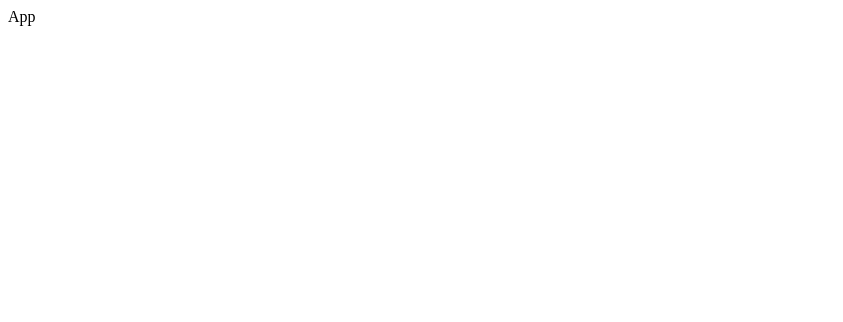
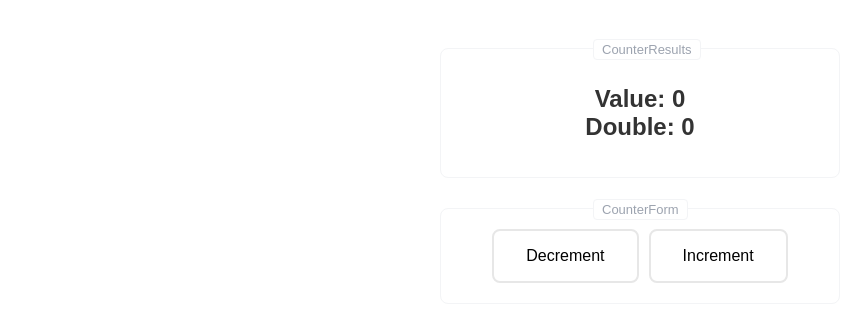
Before and after one commit to shopot/mobx-context-example, a React (Vite) app: page / in a window 1280 px wide. Shown: the top 322 px of the page, without its empty margins (0-843 px from the left). Built offline with nearby package versions, Linux system fonts and the light colour scheme.

Commit message:
feat: implement counter app

```diff
--- a/src/app/app.tsx
+++ b/src/app/app.tsx
@@ -1,5 +1,12 @@
 import { JSX } from 'react';
 
+import { AppProvider } from '@/providers/app-provider';
+import { Counter } from '@/features/counter';
+
 export const App = (): JSX.Element => {
-  return <div>App</div>;
+  return (
+    <AppProvider>
+      <Counter />
+    </AppProvider>
+  );
 };
--- a/src/features/counter/components/counter-form.tsx
+++ b/src/features/counter/components/counter-form.tsx
@@ -0,0 +1,20 @@
+import { JSX } from 'react';
+
+import { useCounterStore } from '../stores/counter-store';
+
+export const CounterForm = (): JSX.Element => {
+  const { decrement, increment } = useCounterStore();
+
+  console.log('<CounterForm />');
+
+  return (
+    <div className="counter-form">
+      <button type="button" onClick={decrement}>
+        Decrement
+      </button>
+      <button type="button" onClick={increment}>
+        Increment
+      </button>
+    </div>
+  );
+};
--- a/src/features/counter/components/counter-results.tsx
+++ b/src/features/counter/components/counter-results.tsx
@@ -0,0 +1,20 @@
+import { JSX } from 'react';
+import { observer } from 'mobx-react-lite';
+
+import { useCounterStore } from '../stores/counter-store';
+
+export const CounterResults = observer((): JSX.Element => {
+  const { value, double } = useCounterStore();
+
+  console.log('<CounterResults />');
+
+  return (
+    <div className="counter-results">
+      <h2>
+        Value: {value}
+        <br />
+        Double: {double}
+      </h2>
+    </div>
+  );
+});
--- a/src/features/counter/index.ts
+++ b/src/features/counter/index.ts
@@ -0,0 +1,2 @@
+export { CounterProvider } from './stores/counter-store';
+export { Counter } from './routes/counter';
--- /dev/null
+++ b/src/features/counter/routes/counter.tsx
@@ -0,0 +1,13 @@
+import { JSX } from 'react';
+
+import { CounterResults } from '../components/counter-results';
+import { CounterForm } from '../components/counter-form';
+
+export const Counter = (): JSX.Element => {
+  return (
+    <>
+      <CounterResults />
+      <CounterForm />
+    </>
+  );
+};
--- /dev/null
+++ b/src/features/counter/routes/index.ts
@@ -0,0 +1 @@
+export { Counter } from './counter';
--- a/src/features/counter/stores/counter-store.tsx
+++ b/src/features/counter/stores/counter-store.tsx
@@ -0,0 +1,35 @@
+import { makeAutoObservable } from 'mobx';
+import { createContext, JSX, PropsWithChildren, useContext } from 'react';
+
+class CounterStore {
+  value = 0;
+  constructor() {
+    makeAutoObservable(this, undefined, { autoBind: true });
+  }
+
+  get double() {
+    return this.value * 2;
+  }
+
+  decrement() {
+    this.value--;
+  }
+
+  increment() {
+    this.value++;
+  }
+}
+
+const counterStore = new CounterStore();
+
+const CounterContext = createContext<CounterStore>(counterStore);
+
+export const CounterProvider = ({ children }: PropsWithChildren): JSX.Element => {
+  return <CounterContext.Provider value={counterStore}>{children}</CounterContext.Provider>;
+};
+
+export const useCounterStore = () => {
+  const counter = useContext(CounterContext);
+
+  return counter;
+};
--- /dev/null
+++ b/src/main.css
@@ -0,0 +1,79 @@
+body {
+  font-family: sans-serif;
+  text-align: center;
+  color: #000c;
+  padding-top: 40px;
+}
+
+#root {
+  max-width: 400px;
+  margin: 0 auto;
+  display: flex;
+  flex-direction: column;
+  gap: 30px;
+}
+
+button {
+  padding: 16px 32px;
+  text-align: center;
+  text-decoration: none;
+  display: inline-block;
+  font-size: 16px;
+  margin: 4px 2px;
+  transition-duration: 0.4s;
+  cursor: pointer;
+  background-color: white;
+  color: black;
+  border: 2px solid #e7e7e7;
+  border-radius: 8px;
+}
+
+button:hover {
+  background-color: #e7e7e7;
+}
+
+button:active {
+  transform: scale(0.97);
+}
+
+button+button {
+  margin-left: 8px;
+}
+
+.counter-results {
+  border: 1px solid #f3f4f6;
+  padding: 16px;
+  border-radius: 8px;
+  position: relative;
+}
+
+.counter-form {
+  border: 1px solid #f3f4f6;
+  padding: 16px;
+  border-radius: 8px;
+  position: relative;
+}
+
+.counter-results::after,
+.counter-form::after {
+  font-size: 13px;
+  position: absolute;
+  background-color: white;
+  padding: 2px 8px;
+  border: 1px solid #f3f4f6;
+  border-radius: 4px;
+  color: #9ca3af;
+}
+
+.counter-results::after {
+  content: 'CounterResults';
+  top: -10px;
+  left: calc(50% - 47px);
+}
+
+.counter-form::after {
+  content: 'CounterForm';
+  top: -10px;
+  left: calc(50% - 47px);
+
+}
--- a/src/main.tsx
+++ b/src/main.tsx
@@ -1,5 +1,7 @@
 import React from 'react';
 import ReactDOM from 'react-dom/client';
+
+import './main.css';
 
 import { App } from '@/app/app';
 
--- /dev/null
+++ b/src/providers/app-provider.tsx
@@ -0,0 +1,7 @@
+import { JSX, PropsWithChildren } from 'react';
+
+import { CounterProvider } from '@/features/counter';
+
+export const AppProvider = ({ children }: PropsWithChildren): JSX.Element => {
+  return <CounterProvider>{children}</CounterProvider>;
+};
```
